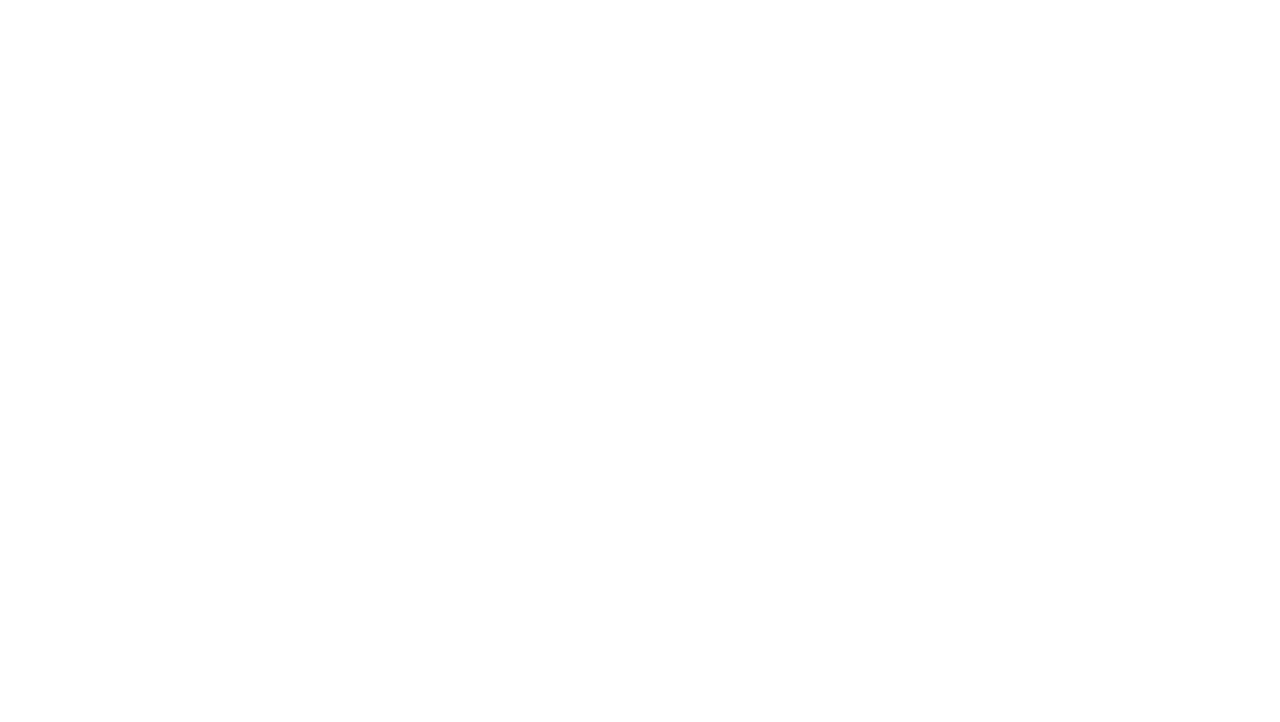
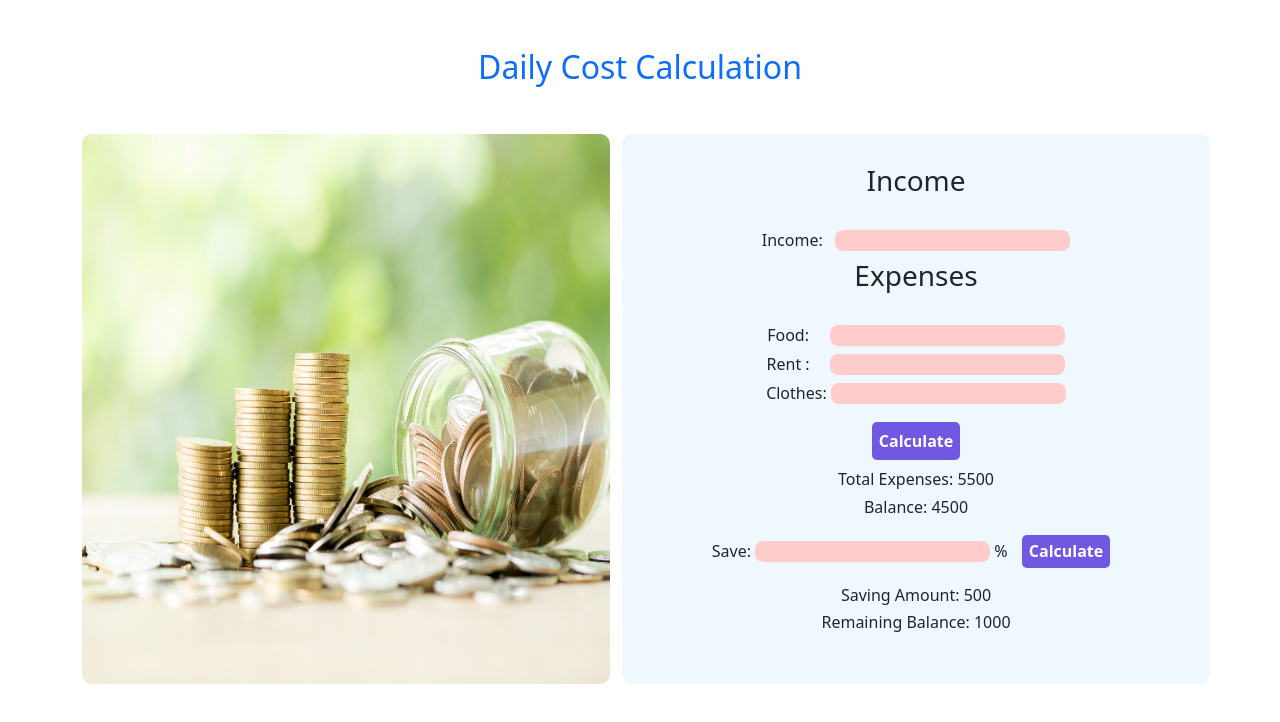
Before and after one commit to Habibullah800/Money-master-cv, a plain HTML site: page index.html in a window 1280 px wide. Drawn offline with nearby package versions, Linux system fonts and the light colour scheme.

Commit message:
UI-Design

```diff
--- a/index.html
+++ b/index.html
@@ -5,12 +5,103 @@
     <meta charset="UTF-8">
     <meta http-equiv="X-UA-Compatible" content="IE=edge">
     <meta name="viewport" content="width=device-width, initial-scale=1.0">
+    <link href="https://cdn.jsdelivr.net/npm/bootstrap@5.1.3/dist/css/bootstrap.min.css" rel="stylesheet"
+        integrity="sha384-1BmE4kWBq78iYhFldvKuhfTAU6auU8tT94WrHftjDbrCEXSU1oBoqyl2QvZ6jIW3" crossorigin="anonymous">
+
     <link rel="stylesheet" href="style.css">
     <title>Document</title>
 </head>
 
 <body>
+    <h2 class="text-center m-5 text-primary
+
+    ">Daily Cost Calculation</h2>
+
+    <div class="container my-5">
+
+        <div class="row">
+            <div class="col">
+                <img class="img-fluid image" src="images/money1.jpg" alt="">
+            </div>
+
+
+            <div class="col calculate-section">
+
+                <h3 class="text-center">Income</h3> <br>
+
+                <span class="text-center">
+                    <h6> Income: &nbsp; <input class="input-field " type="text"></h6>
+                </span>
+
+
+                <h3 class="text-center">Expenses</h3> <br>
+
+                <span class="text-center">
+                    <h6> Food: &nbsp; &nbsp; <input class="input-field" type="text"></h6>
+                </span>
+                <span class="text-center">
+                    <h6> Rent : &nbsp; &nbsp; <input class="input-field" type="text"></h6>
+                </span>
+                <span class="text-center">
+                    <h6> Clothes: <input class="input-field " type="text"></h6>
+                </span>
+
+
+
+                <div class="text-center"><button class="button">Calculate</button></div>
+
+                <span class="text-center">
+                    <h6> Total Expenses: <span>5500</span></h6>
+                </span>
+                <span class="text-center">
+                    <h6> Balance: <span>4500</span></h6>
+                </span>
+
+
+
+                <span class="text-center">
+                    <h6> Save: <input class="input-field " type="text"> % <button class="button">Calculate</button></h6>
+                </span>
+
+
+
+                <span class="text-center">
+                    <h6> Saving Amount: <span>500</span></h6>
+                </span>
+                <span class="text-center">
+                    <h6> Remaining Balance: <span>1000</span></h6>
+                </span>
+
+            </div>
+
+
+
+        </div>
+
+
+    </div>
+
+
+
+
+
+
+
+
+
+
+
+
+
+
+
+
+
+
     <script src="app.js"></script>
+    <script src="https://cdn.jsdelivr.net/npm/bootstrap@5.1.3/dist/js/bootstrap.bundle.min.js"
+        integrity="sha384-ka7Sk0Gln4gmtz2MlQnikT1wXgYsOg+OMhuP+IlRH9sENBO0LRn5q+8nbTov4+1p"
+        crossorigin="anonymous"></script>
 </body>
 
 </html>
--- a/style.css
+++ b/style.css
@@ -0,0 +1,25 @@
+.input-field{
+    border-style: none;
+    background-color: #ffcccc;
+    border-radius: 8px;
+}
+.button{
+    background-color: #7158e2;
+    color: white;
+    border-style: none;
+    border-radius: 5px;
+    padding-left: 15px;
+    padding-right: 15px;
+    font-weight: 600;
+    padding: 7px;
+    margin: 10px;
+}
+.calculate-section{
+    background-color: aliceblue;
+    padding:  30px;
+    border-radius: 10px;
+}
+.image{
+    height: 550px;
+    border-radius: 10px;
+}
```
Also changed, not shown: images/money1.jpg (added).
